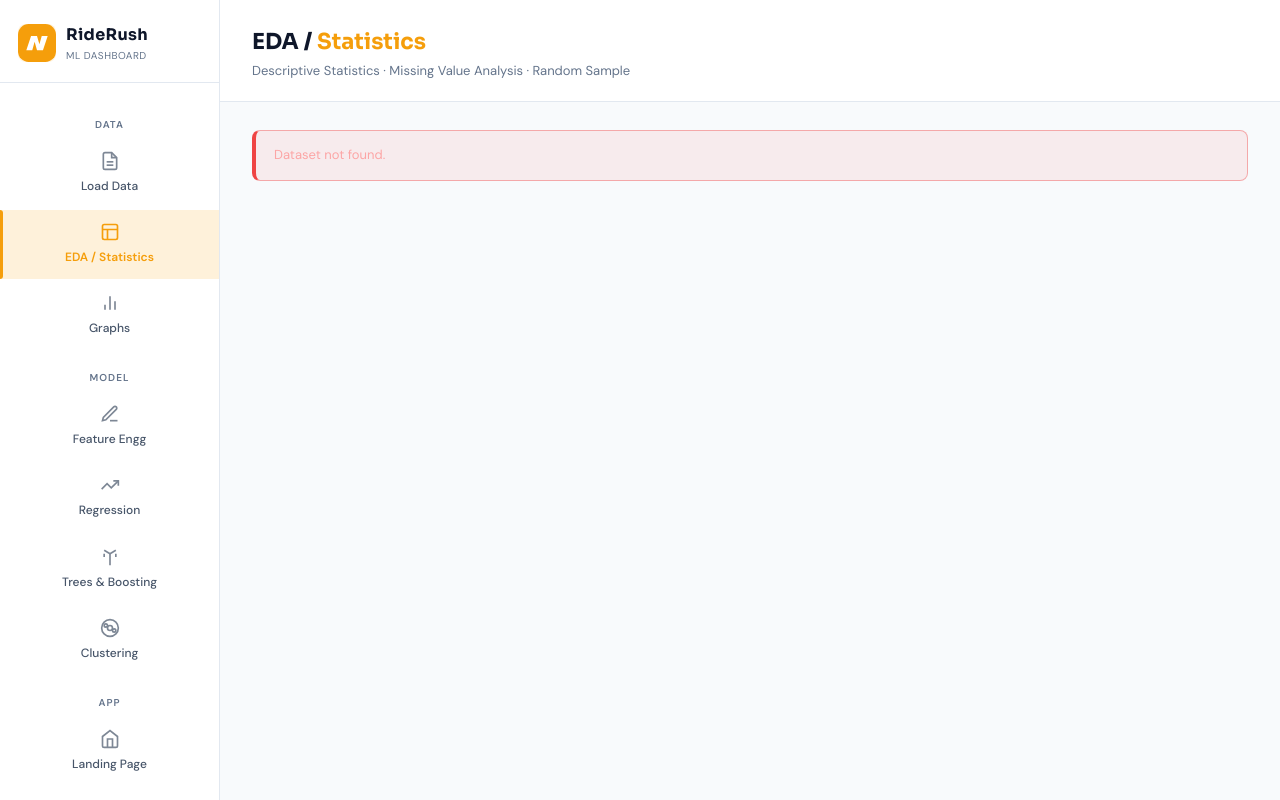
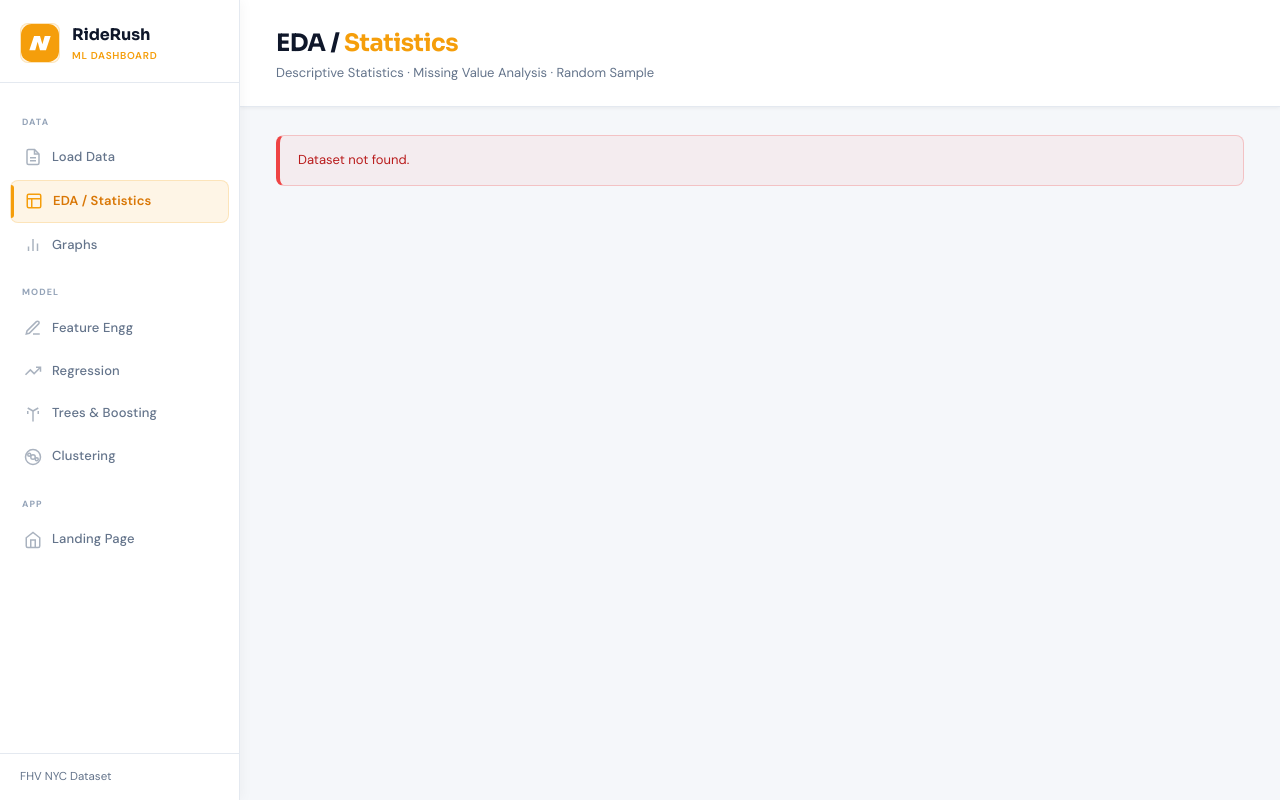
Before and after one commit to shambhavi-mahi/RideRush, a Flask app: page /eda in a window 1280 px wide. Run offline with Flask 3, Linux system fonts and the light colour scheme.

Commit message:
feat: light theme dashboard + fix analytics counter animation

```diff
--- a/static/dashboard.css
+++ b/static/dashboard.css
@@ -1,40 +1,59 @@
 /* ============================================================
-   RideRush ML Dashboard — Dark Navy Stylesheet
+   RideRush ML Dashboard — Clean Light Theme
    ============================================================ */
 
-@import url('https://fonts.googleapis.com/css2?family=Sora:wght@400;600;700&family=DM+Sans:wght@400;500;600&display=swap');
+@import url('https://fonts.googleapis.com/css2?family=Sora:wght@400;600;700;800&family=DM+Sans:wght@300;400;500;600;700&display=swap');
 
 /* ── CSS Variables ─────────────────────────────────────────── */
 :root {
-  --bg:          #f8fafc;
+  --bg:          #f5f7fa;
+  --bg2:         #eef1f6;
   --surface:     #ffffff;
-  --surface2:    #f1f5f9;
-  --border:      #e2e8f0;
+  --surface2:    #f8fafc;
+  --surface3:    #f1f5f9;
+
+  --border:      #e4e9f0;
+  --border2:     #d1d9e6;
+
   --orange:      #F59E0B;
-  --orange-dim:  rgba(245,158,11,0.15);
+  --orange-dark: #D97706;
+  --orange-dim:  rgba(245,158,11,0.10);
+  --orange-glow: rgba(245,158,11,0.20);
+
   --blue:        #3B82F6;
+  --blue-dim:    rgba(59,130,246,0.10);
   --green:       #10B981;
+  --green-dim:   rgba(16,185,129,0.10);
   --red:         #EF4444;
+  --red-dim:     rgba(239,68,68,0.10);
   --purple:      #8B5CF6;
+  --purple-dim:  rgba(139,92,246,0.10);
+  --cyan:        #06B6D4;
+  --cyan-dim:    rgba(6,182,212,0.10);
+
   --text:        #0f172a;
+  --text-soft:   #334155;
   --text-muted:  #64748b;
-  --text-dim:    #475569;
-  --sidebar-w:   220px;
+  --text-dim:    #94a3b8;
+
+  --sidebar-w:   240px;
   --radius:      12px;
   --radius-sm:   8px;
+  --radius-xs:   5px;
+  --radius-xl:   18px;
+
   --font:        'DM Sans', sans-serif;
   --font-display:'Sora', sans-serif;
+
+  --shadow-sm:   0 1px 4px rgba(0,0,0,0.06);
+  --shadow:      0 4px 16px rgba(0,0,0,0.08);
+  --shadow-lg:   0 8px 32px rgba(0,0,0,0.10);
+  --shadow-glow: 0 0 24px rgba(245,158,11,0.15);
 }
 
 /* ── Reset & Base ──────────────────────────────────────────── */
-*, *::before, *::after {
-  box-sizing: border-box;
-  margin: 0;
-  padding: 0;
-}
-
+*, *::before, *::after { box-sizing: border-box; margin: 0; padding: 0; }
 html { scroll-behavior: smooth; }
-
 body {
   font-family: var(--font);
   background: var(--bg);
@@ -75,105 +84,94 @@
   flex-direction: column;
   overflow-y: auto;
   z-index: 100;
+  box-shadow: 2px 0 12px rgba(0,0,0,0.04);
 }
 
 /* ── Sidebar Brand ─────────────────────────────────────────── */
 .sidebar-brand {
   display: flex;
   align-items: center;
-  gap: 10px;
-  padding: 22px 18px 18px;
+  gap: 12px;
+  padding: 22px 20px 18px;
   border-bottom: 1px solid var(--border);
 }
-
 .brand-icon {
   display: flex;
   align-items: center;
   justify-content: center;
-  width: 38px;
-  height: 38px;
+  width: 40px;
+  height: 40px;
   background: var(--orange-dim);
   border-radius: var(--radius-sm);
+  border: 1px solid var(--orange-glow);
   flex-shrink: 0;
 }
-
 .brand-name {
   font-family: var(--font-display);
   font-size: 16px;
   font-weight: 700;
   color: var(--text);
-  letter-spacing: 0.3px;
+  letter-spacing: -0.01em;
 }
-
 .brand-sub {
   font-size: 10px;
-  color: var(--text-muted);
-  letter-spacing: 0.5px;
+  color: var(--orange);
+  letter-spacing: 0.07em;
   text-transform: uppercase;
+  font-weight: 600;
 }
 
 /* ── Sidebar Nav ───────────────────────────────────────────── */
 .sidebar-nav {
   flex: 1;
-  padding: 16px 0;
+  padding: 14px 10px;
   display: flex;
   flex-direction: column;
   gap: 2px;
 }
-
 .nav-section-label {
-  font-size: 10px;
-  font-weight: 600;
+  font-size: 9px;
+  font-weight: 700;
   text-transform: uppercase;
-  letter-spacing: 1px;
-  color: var(--text-muted);
-  text-align: center;
-  padding: 10px 10px 4px;
-  margin-top: 8px;
+  letter-spacing: 0.12em;
+  color: var(--text-dim);
+  padding: 14px 12px 6px;
+  margin-top: 4px;
 }
-
 .nav-link {
   display: flex;
-  flex-direction: column;
+  flex-direction: row;
   align-items: center;
-  justify-content: center;
-  text-align: center;
-  gap: 6px;
-  padding: 12px 10px;
-  color: var(--text-dim);
-  font-size: 12px;
+  gap: 10px;
+  padding: 10px 14px;
+  color: var(--text-muted);
+  font-size: 13px;
   font-weight: 500;
-  transition: background 0.18s, color 0.18s;
+  border-radius: var(--radius-sm);
+  transition: all 0.18s ease;
   position: relative;
+  letter-spacing: 0.01em;
 }
-
 .nav-link svg {
-  width: 20px;
-  height: 20px;
+  width: 18px;
+  height: 18px;
   flex-shrink: 0;
-  opacity: 0.7;
+  opacity: 0.55;
   transition: opacity 0.18s;
 }
-
-.nav-link:hover {
-  background: var(--orange-dim);
-  color: var(--orange);
-}
-
-.nav-link:hover svg { opacity: 1; }
-
+.nav-link:hover { background: var(--orange-dim); color: var(--orange-dark); }
+.nav-link:hover svg { opacity: 0.85; }
 .nav-link.active {
   background: var(--orange-dim);
-  color: var(--orange);
+  color: var(--orange-dark);
   font-weight: 600;
+  border: 1px solid var(--orange-glow);
 }
-
-.nav-link.active svg { opacity: 1; }
-
+.nav-link.active svg { opacity: 1; color: var(--orange); }
 .nav-link.active::before {
   content: '';
   position: absolute;
-  left: 0; top: 0; bottom: 0;
+  left: 0; top: 4px; bottom: 4px;
   width: 3px;
   background: var(--orange);
   border-radius: 0 3px 3px 0;
@@ -181,7 +179,7 @@
 
 /* ── Sidebar Footer ────────────────────────────────────────── */
 .sidebar-footer {
-  padding: 14px 18px;
+  padding: 14px 20px;
   border-top: 1px solid var(--border);
   display: flex;
   align-items: center;
@@ -211,25 +208,25 @@
   flex-direction: column;
   min-height: 100vh;
   overflow-x: hidden;
+  background: var(--bg);
 }
 
 /* ── Page Header ───────────────────────────────────────────── */
 .page-header {
-  padding: 28px 32px 20px;
+  padding: 28px 36px 22px;
   border-bottom: 1px solid var(--border);
   background: var(--surface);
+  box-shadow: var(--shadow-sm);
 }
-
 .page-title {
   font-family: var(--font-display);
-  font-size: 22px;
+  font-size: 24px;
   font-weight: 700;
   color: var(--text);
   line-height: 1.3;
+  letter-spacing: -0.02em;
 }
-
 .page-title span { color: var(--orange); }
-
 .page-subtitle {
   font-size: 13px;
   color: var(--text-muted);
@@ -238,30 +235,37 @@
 
 /* ── Content Body ──────────────────────────────────────────── */
 .content-body {
-  padding: 28px 32px;
+  padding: 28px 36px;
   flex: 1;
   display: flex;
   flex-direction: column;
-  gap: 24px;
+  gap: 22px;
 }
 
 /* ── Card ──────────────────────────────────────────────────── */
+@keyframes fadeInUp {
+  from { opacity: 0; transform: translateY(12px); }
+  to   { opacity: 1; transform: translateY(0); }
+}
 .card {
   background: var(--surface);
   border: 1px solid var(--border);
   border-radius: var(--radius);
-  padding: 22px 24px;
+  padding: 24px 26px;
+  box-shadow: var(--shadow-sm);
+  transition: box-shadow 0.2s, border-color 0.2s;
+  animation: fadeInUp 0.35s ease both;
 }
-
+.card:hover { box-shadow: var(--shadow); border-color: var(--border2); }
 .card-title {
   font-family: var(--font-display);
   font-size: 14px;
   font-weight: 600;
   color: var(--text);
-  margin-bottom: 16px;
+  margin-bottom: 18px;
   padding-left: 12px;
   border-left: 3px solid var(--orange);
-  letter-spacing: 0.2px;
+  letter-spacing: 0.01em;
 }
 
 /* ── Stat Row ──────────────────────────────────────────────── */
@@ -373,115 +359,89 @@
   transition: color 0.18s, border-color 0.18s;
   margin-bottom: -1px;
 }
-
 .tab-btn:hover { color: var(--text); }
-
-.tab-btn.active {
-  color: var(--orange);
-  border-bottom-color: var(--orange);
-  font-weight: 600;
-}
-
+.tab-btn.active { color: var(--orange); border-bottom-color: var(--orange); font-weight: 600; }
 .tab-panel { display: none; }
 .tab-panel.active { display: block; }
 
 /* ── Plot Images ───────────────────────────────────────────── */
-.plot-img {
-  width: 100%;
-  height: auto;
-  border-radius: var(--radius-sm);
-  display: block;
-}
-
-.plots-grid {
-  display: grid;
-  grid-template-columns: 1fr 1fr;
-  gap: 20px;
-}
-
+.plot-img { width: 100%; height: auto; border-radius: var(--radius-sm); display: block; }
+.plots-grid { display: grid; grid-template-columns: 1fr 1fr; gap: 20px; }
 .plot-card {
-  background: var(--surface2);
+  background: var(--surface);
   border: 1px solid var(--border);
   border-radius: var(--radius-sm);
-  padding: 16px;
+  padding: 18px;
+  box-shadow: var(--shadow-sm);
+  transition: box-shadow 0.2s, transform 0.2s;
 }
-
-.plot-card-title {
-  font-size: 12px;
-  font-weight: 600;
+.plot-card:hover { box-shadow: var(--shadow); transform: translateY(-2px); }
+.plot-card-title,
+.plot-card h3 {
+  font-size: 11px;
+  font-weight: 700;
   text-transform: uppercase;
-  letter-spacing: 0.6px;
+  letter-spacing: 0.07em;
   color: var(--text-muted);
-  margin-bottom: 12px;
+  margin-bottom: 14px;
 }
 
 /* ── Badges ────────────────────────────────────────────────── */
 .badge {
-  display: inline-block;
-  padding: 2px 8px;
-  border-radius: 4px;
+  display: inline-flex;
+  align-items: center;
+  padding: 3px 10px;
+  border-radius: 100px;
   font-size: 11px;
   font-weight: 600;
-  letter-spacing: 0.3px;
+  letter-spacing: 0.02em;
 }
-
-.badge-orange { background: var(--orange-dim); color: var(--orange); }
-.badge-green  { background: rgba(16,185,129,0.15); color: var(--green); }
-.badge-blue   { background: rgba(59,130,246,0.15); color: var(--blue); }
-.badge-red    { background: rgba(239,68,68,0.15);  color: var(--red); }
-.badge-purple { background: rgba(139,92,246,0.15); color: var(--purple); }
+.badge-orange { background: var(--orange-dim);  color: #b45309; border: 1px solid rgba(245,158,11,0.25); }
+.badge-green  { background: var(--green-dim);   color: #059669; border: 1px solid rgba(16,185,129,0.25); }
+.badge-blue   { background: var(--blue-dim);    color: #2563eb; border: 1px solid rgba(59,130,246,0.25); }
+.badge-red    { background: var(--red-dim);     color: #dc2626; border: 1px solid rgba(239,68,68,0.25); }
+.badge-purple { background: var(--purple-dim);  color: #7c3aed; border: 1px solid rgba(139,92,246,0.25); }
+.badge-cyan   { background: var(--cyan-dim);    color: #0891b2; border: 1px solid rgba(6,182,212,0.25); }
 
 /* ── Error Box ─────────────────────────────────────────────── */
 .error-box {
-  background: rgba(239,68,68,0.08);
-  border: 1px solid rgba(239,68,68,0.4);
+  background: rgba(239,68,68,0.06);
+  border: 1px solid rgba(239,68,68,0.25);
   border-left: 4px solid var(--red);
   border-radius: var(--radius-sm);
   padding: 14px 18px;
-  color: #fca5a5;
+  color: #b91c1c;
   font-size: 13px;
 }
 
 /* ── Metrics Grid ──────────────────────────────────────────── */
 .metrics-grid {
   display: grid;
-  grid-template-columns: repeat(auto-fit, minmax(140px, 1fr));
-  gap: 16px;
+  grid-template-columns: repeat(auto-fit, minmax(150px, 1fr));
+  gap: 14px;
 }
-
 .metric {
   background: var(--surface2);
   border: 1px solid var(--border);
-  border-radius: var(--radius-sm);
-  padding: 18px 14px;
+  border-radius: var(--radius);
+  padding: 18px 16px;
   text-align: center;
   display: flex;
   flex-direction: column;
   align-items: center;
   gap: 6px;
+  transition: all 0.22s ease;
 }
-
-.m-label {
-  font-size: 10.5px;
-  font-weight: 600;
-  text-transform: uppercase;
-  letter-spacing: 0.7px;
-  color: var(--text-muted);
-}
-
-.m-value {
-  font-family: var(--font-display);
-  font-size: 22px;
-  font-weight: 700;
-  color: var(--orange);
-}
-
-.m-sub { font-size: 11px; color: var(--text-muted); }
+.metric:hover { border-color: var(--orange-glow); transform: translateY(-2px); box-shadow: var(--shadow), var(--shadow-glow); }
+.m-label { font-size: 10px; font-weight: 700; text-transform: uppercase; letter-spacing: 0.09em; color: var(--text-muted); }
+.m-value { font-family: var(--font-display); font-size: 24px; font-weight: 700; color: var(--orange); letter-spacing: -0.02em; }
+.m-sub   { font-size: 11px; color: var(--text-dim); }
 
 /* ── Equation Box ──────────────────────────────────────────── */
 .eq-box {
   background: var(--surface2);
-  border-left: 4px solid var(--orange);
+  border: 1px solid var(--border);
+  border-left: 3px solid var(--orange);
   border-radius: var(--radius-sm);
   padding: 14px 18px;
   font-family: 'Courier New', monospace;
@@ -493,11 +453,11 @@
 
 /* ── Custom Scrollbar ──────────────────────────────────────── */
 ::-webkit-scrollbar { width: 6px; height: 6px; }
-::-webkit-scrollbar-track { background: var(--surface); }
-::-webkit-scrollbar-thumb { background: var(--border); border-radius: 3px; }
+::-webkit-scrollbar-track { background: var(--bg); }
+::-webkit-scrollbar-thumb { background: var(--border2); border-radius: 3px; }
 ::-webkit-scrollbar-thumb:hover { background: var(--orange); }
 
-/* ── Scrollable Table Container ────────────────────────────── */
+/* ── Scrollable Table ──────────────────────────────────────── */
 .table-scroll { max-height: 600px; overflow-y: auto; }
 
 /* ── Utility ───────────────────────────────────────────────── */
```
Also changed, not shown: other parts of static/dashboard.css (+44 -74 lines), main.js (+7 -3 lines).
